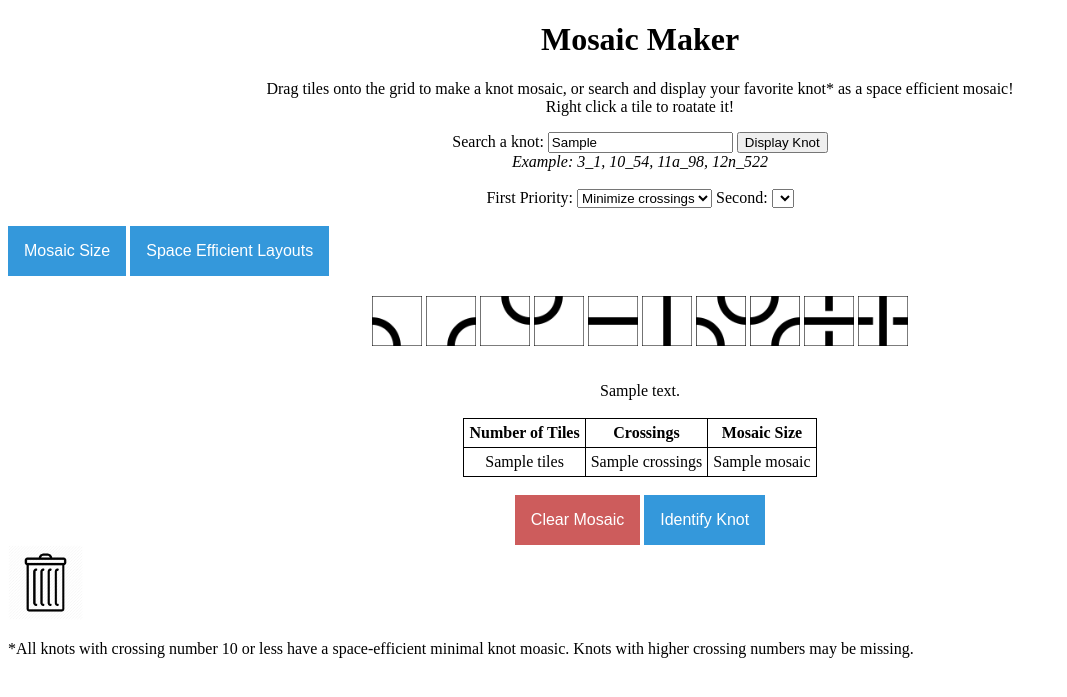
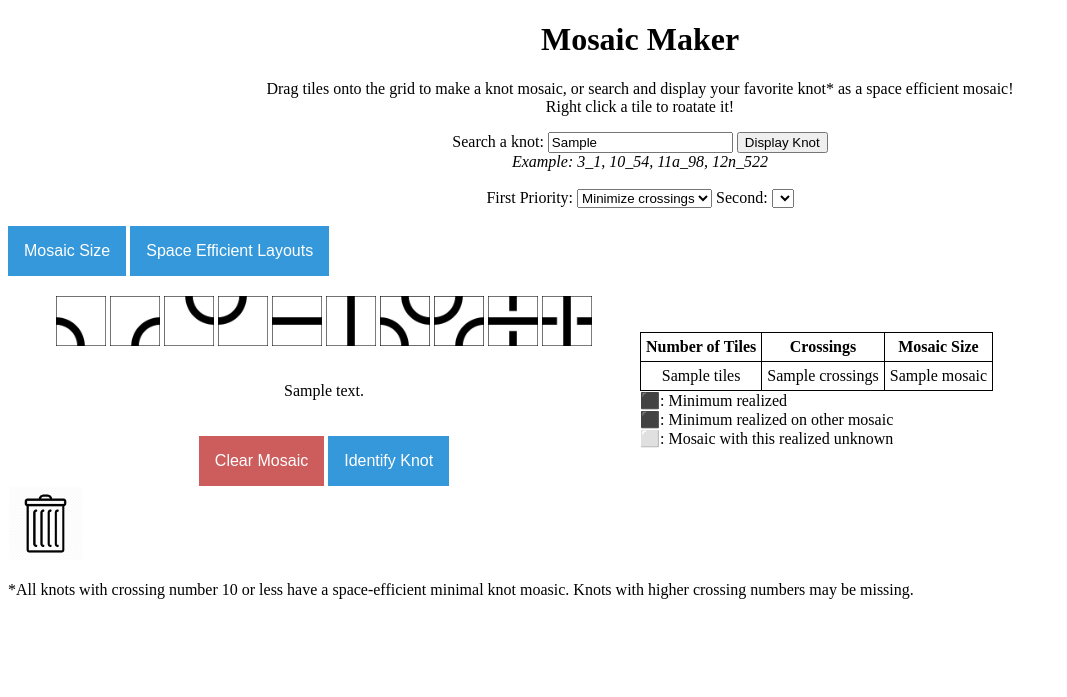
Before and after one commit to amheap/knot-mosaics, a Flask app: template websiteFunctions/flaskApp/templates/webpage1.html in a window 1280 px wide. Shown: the top 697 px of the page, without its empty margins (0-1067 px from the left). Run offline with Flask 2, Linux system fonts and the light colour scheme; the template is opened without the code that fills it: most values are stand-ins (such as "Sample title", 1, 10 or a date in 2020); lists and menus that the app fills with data are empty.

Commit message:
adjusting website display

```diff
--- a/websiteFunctions/flaskApp/simple.py
+++ b/websiteFunctions/flaskApp/simple.py
@@ -13,6 +13,7 @@
 df = pd.read_csv("allKnots.csv")
 knownKnots = sorted(df.Name.unique())
 # defining the layout vectors used in returning a specified knot
+# the m4_12 layout isn't really a layout, just a placeholder for the 3_1 knot
 m4_12 = np.zeros([4,4]) - 1
 m5_17 = np.array([[ 0,  2,  1,  0,  0],
  [ 2, -1, -1,  1,  0],
@@ -147,11 +148,21 @@
     mask = df.Name == knotName
     if not mask.any(): return render_template('webpage1.html', answer='The ' + knotName + ' knot was not found', knotNames=list(knownKnots), lastSearch=knotName)
     vector = df[mask].Vector.get_values()[0]
-    #print(df[mask].Crossings.get_values())
-    #print(df[mask].TileNum.get_values())
     tileNum = df[mask].TileNum.get_values()[0]
+    # Check if the tile number is realized (then same with mosaic and crossing)
+    if tileNum == df[mask].TileNum.min():
+      minTile = 'min'
+    else: minTile = 'known'
     mosaicNum = df[mask].Mosaic.get_values()[0]
+    if mosaicNum == df[mask].Mosaic.min():
+      minMosaic = 'min'
+    else: minMosaic = 'known'
     crossings = df[mask].Crossings.get_values()[0]
+    if str(crossings) == re.search("^\d+", knotName).group():
+      minCrossing = 'min'
+    elif crossings > df[mask].Crossings.min():
+      minCrossing = 'known'
+    else: minCrossing = 'unknown'
     #print(vector)
     vector = np.fromstring(vector ,dtype=int, sep=',')
 
@@ -161,7 +172,7 @@
     stringMatrix = np.array2string(vv, separator=',').replace('[','').replace(']','').replace(' ','')
     ans = knotName + ', ' + str(mosaicNum) + '-' + str(tileNum) + " layout"
     # A dictionary of all the values used in a response to a searched knot
-    resultsDict = {"tiles":tileNum, "mosaic":mosaicNum, "crossings":crossings, "name":knotName, "min1":min1, "min2":min2}
+    resultsDict = {"tiles":tileNum, "mosaic":mosaicNum, "crossings":crossings, "name":knotName, "min1":min1, "min2":min2, "realized":[minTile, minMosaic, minCrossing]}
     return render_template('webpage1.html', matrix=stringMatrix, answer=ans, resultsDict=resultsDict, knotNames=list(knownKnots), lastSearch=knotName)
 
   #******
@@ -186,7 +197,8 @@
   else:
     listnotation = dt.dowker2(M);
     notation = [str(x) for x in listnotation];
-    #print(listnotation)
+    print(M)
+    print(listnotation)
     #print(notation)
     if listnotation == [0, 0]:
       ans = "This is the unknot"
--- a/websiteFunctions/flaskApp/static/css/style.css
+++ b/websiteFunctions/flaskApp/static/css/style.css
@@ -66,11 +66,20 @@
 
 table.results {
   border-spacing: 5px;
+  align: left;
 }
 
 table.results th, td, tr {
   padding: 5px;
   text-align: center;
+}
+
+/* change background color depending on what elements are minimized */
+table.results td.min {
+  background-color: #00FF00;
+}
+table.results td.known {
+  background-color: #87CEFA;
 }
 
 .tileDisp {
--- a/websiteFunctions/flaskApp/static/js/main.js
+++ b/websiteFunctions/flaskApp/static/js/main.js
@@ -382,12 +382,23 @@
 
 
 function tableClear(){
+/* clears the current mosaic */
   var matrix = document.getElementById("flaskVector").value.replace(/ /g,'');
-// count the number of commas in the matrix, add one and take square root to get size of mosaic
+/* count the number of commas in the matrix, add one and take square root to get size of mosaic*/
   var mosaicSize = ((matrix.match(/,/g) || []).length + 1) ** .5;
   if (mosaicSize != 1){
     tableCreate(mosaicSize, '0');
     document.getElementById("flaskVector").value = '0';
+
+    /* remove the results table and name of knot */
+    var table = document.getElementById("resultsTable");
+    var ans = document.getElementById("ans");
+    if (table != null){
+      table.style.display = "none";
+    }
+    if (ans != null){
+      ans.style.display = "none";
+    }
   }
 }
 /* When the user clicks on the button,
--- a/websiteFunctions/flaskApp/templates/webpage1.html
+++ b/websiteFunctions/flaskApp/templates/webpage1.html
@@ -88,6 +88,8 @@
     </div>
 </br>
 </br>
+  <div class="container" style="display: flex">
+  <div style="width:{% if resultsDict %}50%{% else %}100%{% endif %}" > <!-- mosaic -->
     <table align="center" border="0">
       <tr>
         <td class="tileDisp"><div id=T1 ><img class="mosaicImage" id="drag1"  src="{{url_for('static', filename='pictures/T_1.PNG')}}"  draggable="true" ondragover="allowDrop(event)" ondragstart="drag(event)"  width="50px" height="50px" ></div></td>
@@ -117,7 +119,7 @@
 
 </br>
 
-<div align="center">
+<div id="ans" align="center">
 {% if answer %}
 {{ answer }}
 {% endif %}
@@ -125,22 +127,6 @@
 
 </br>
 
-{% if resultsDict %}
-<div align="center">
-<table class="results">
-<tr>
-  <th>Number of Tiles</th>
-  <th>Crossings</th>
-  <th>Mosaic Size</th>
-</tr>
-<tr>
-  <td>{{ resultsDict['tiles'] }}</td>
-  <td>{{ resultsDict['crossings'] }}</td>
-  <td>{{ resultsDict['mosaic'] }}</td>
-</tr>
-</table>
-</div>
-{% endif %}
 </br>
 <div align="center">
      <form action="/" method="post">
@@ -150,6 +136,29 @@
      </form>
 </div>
 
+</div> <!-- mosaic -->
+
+{% if resultsDict %}
+<div id="resultsTable" style="flex-grow: 1;margin: auto">
+<table class="results">
+<tr>
+  <th>Number of Tiles</th>
+  <th>Crossings</th>
+  <th>Mosaic Size</th>
+</tr>
+<tr>
+  <td class="{{ resultsDict['realized'][0] }}">{{ resultsDict['tiles'] }}</td>
+  <td class="{{ resultsDict['realized'][2] }}">{{ resultsDict['crossings'] }}</td>
+  <td class="{{ resultsDict['realized'][1] }}">{{ resultsDict['mosaic'] }}</td>
+</tr>
+</table>
+<span style="color: #00FF00">&#11035;</span>: Minimum realized</br>
+<span style="color: #87CEFA">&#11035;</span>: Minimum realized on other mosaic</br>
+<span>&#11036;</span>: Mosaic with this realized unknown
+</div>
+{% endif %}
+</div> <!-- container -->
+
     <div><id="trash" draggable="false" class="trash" ondrop="trashdrop(event)" ondragover="allowDrop(event)"><img src="{{url_for('static', filename='pictures/trash.PNG')}}" width="75" height="75"></div>
 
 <p>*All knots with crossing number 10 or less have a space-efficient minimal knot moasic. Knots with higher crossing numbers may be missing.<p>
@@ -158,8 +167,11 @@
 // initiating the autocomplete function on the knot search input
 var nameArray = {{ knotNames|tojson }};
 autocomplete(document.getElementById("knotSearchInput"), nameArray);
+
+/* setting the search options */
 {%if resultsDict %}
   setOptions('{{ resultsDict['min1'] }}', '{{ resultsDict['min2'] }}');
+{% else %} setOptions();
 {% endif %}
 
 </script>
```
